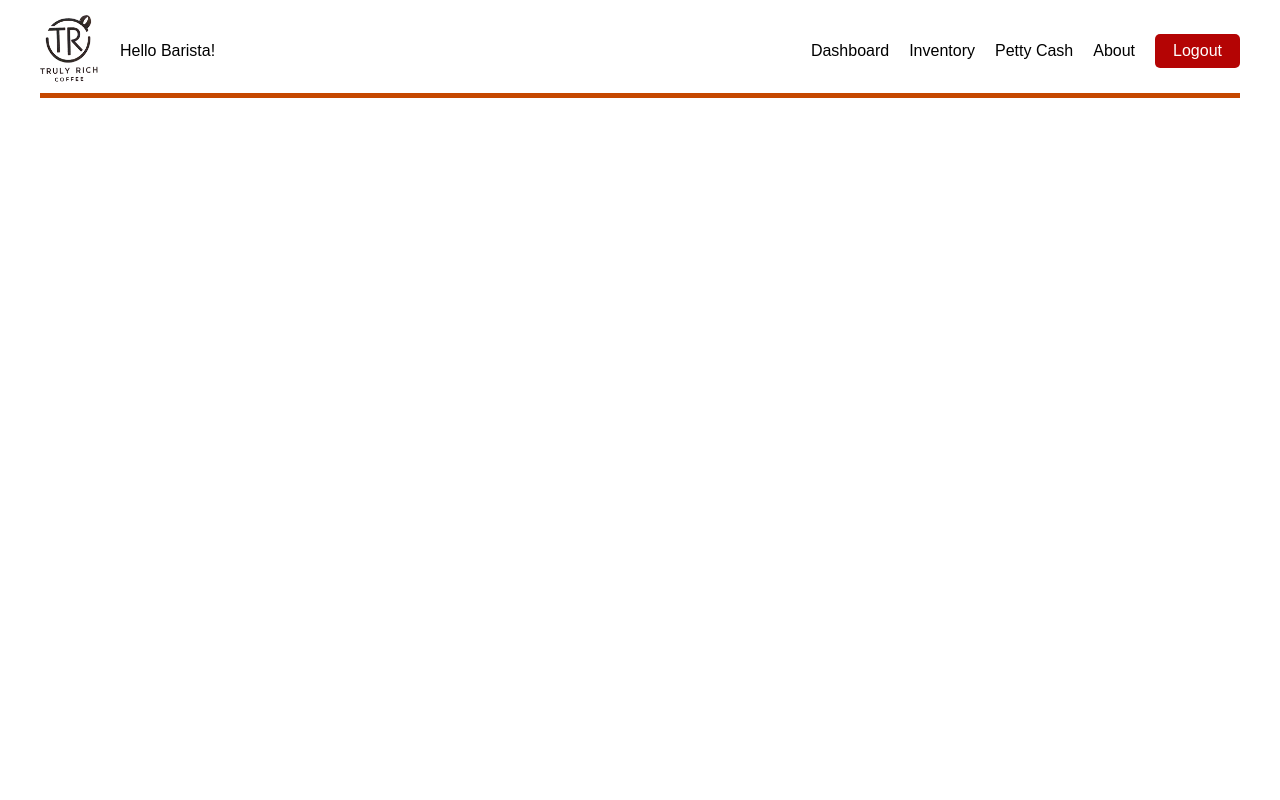
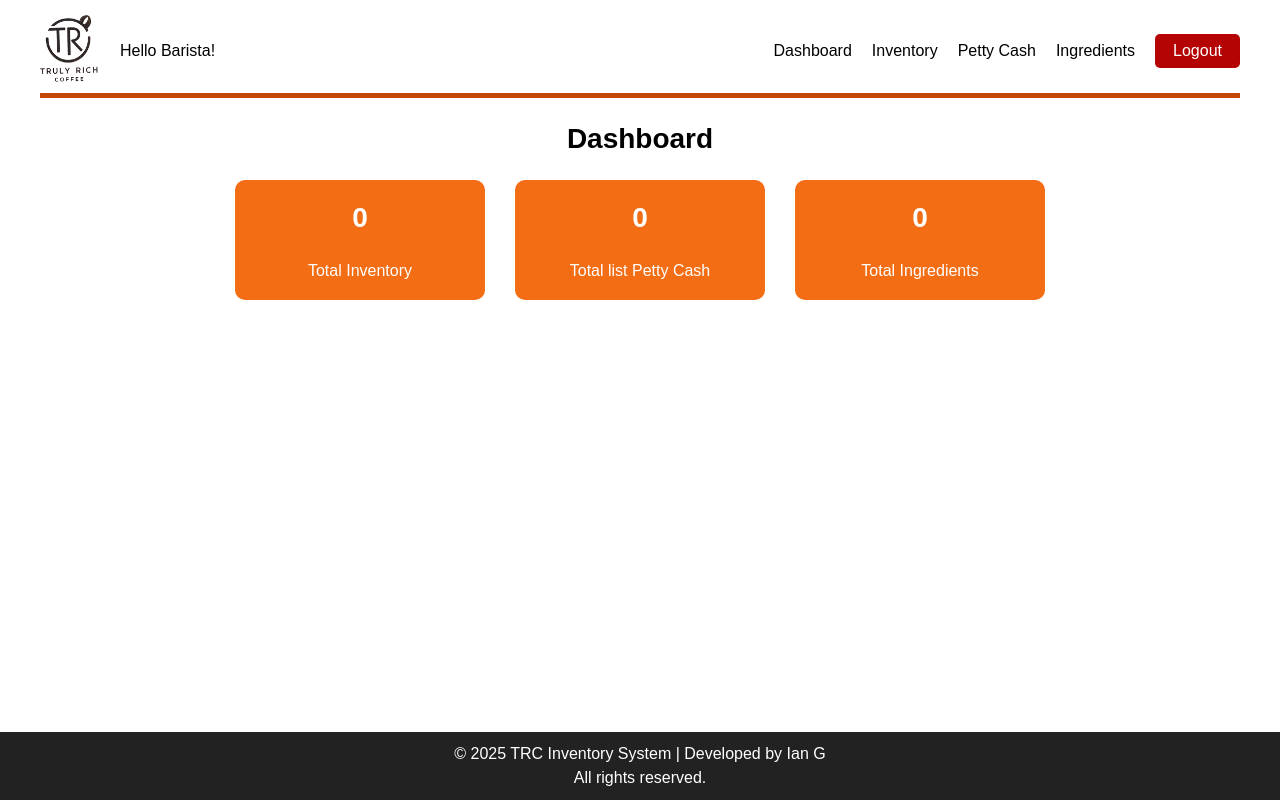
Before and after one commit to jian1219/trc-Inventory, a React (Vite) app: page /inventory in a window 1280 px wide. Both pictures are taken after a click on the button "Dashboard". Built offline with nearby package versions, Linux system fonts and the light colour scheme; no server answers; the database is empty.

Commit message:
Add new file and update project

```diff
--- a/src/App.jsx
+++ b/src/App.jsx
@@ -3,7 +3,7 @@ import { BrowserRouter as Router, Routes, Route, Link } from "react-router-dom";
 
 import Login from './pages/Login';
 import Home from './pages/Dashboard';
-import About from './pages/About';
+import Ingredients from './pages/Ingredients';
 import PettyCash from './pages/Petty_cash';
 import Inventory from './pages/Inventory'
 
@@ -15,7 +15,7 @@ function App() {
       <Routes>
         <Route path="/" element={<Login/>} />
         <Route path="/dashboard" element={<Home/>} />
-        <Route path="/about" element={<About/>} />
+        <Route path="/ingredients" element={<Ingredients/>} />
         <Route path="/petty-cash" element={<PettyCash/>} />
         <Route path="/inventory" element={<Inventory/>} />
 
--- a/src/components/Footer.jsx
+++ b/src/components/Footer.jsx
@@ -3,7 +3,7 @@ import React from 'react';
 const Footer = () => {
     return (
         <div className='footer'>
-            <p>© 2025 TRC Inventory System | Developed by Ian</p>
+            <p>© 2025 TRC Inventory System | Developed by Ian G</p>
             <p>All rights reserved.</p>
         </div>
     );
--- a/src/components/Navigation.jsx
+++ b/src/components/Navigation.jsx
@@ -17,7 +17,7 @@ const Navigation = () => {
                     <button onClick={() => navigate('/dashboard')}>Dashboard</button>
                     <button onClick={() => navigate('/inventory')}>Inventory</button>
                     <button onClick={() => navigate('/petty-cash')}>Petty Cash</button>
-                    <button onClick={() => navigate('/about')}>About</button>
+                    <button onClick={() => navigate('/ingredients')}>Ingredients</button>
                     <button className='logout'>Logout</button>
                 </div>
 
--- a/src/index.css
+++ b/src/index.css
@@ -131,6 +131,36 @@ body {
   border-bottom: 5px solid rgb(197, 72, 0);
 }
 
+
+.dashboard{
+  margin: 20px 40px 100px 40px;
+}
+
+.dashboard h1{
+  font-size: 28px;
+  font-weight: 700;
+  margin-bottom: 20px;
+  text-align: center;
+}
+.dashboard .container{
+  display: flex;
+  gap: 30px;
+  justify-content: center;
+  margin-top: 30px;
+  margin: auto;
+}
+.dashboard .box{
+  background-color: rgb(243, 109, 20);
+  width: 250px;
+  height: 120px;
+  border-radius: 10px;
+  display: flex;
+  flex-direction: column;
+  justify-content: center;
+  align-items: center;
+  color: white;
+}
+
 .navigation .left{
   display: flex;
   align-items: center;
@@ -210,7 +240,7 @@ body {
 .inventory_container .list_details{
   background-color: rgb(0, 105, 23);
   width: 300px;
-  top: 220px;
+  top: 190px;
   position: absolute;
   right: 300px;
   padding: 10px;
@@ -396,3 +426,24 @@ body {
   border-radius: 6px;
   font-weight: 700;
 }
+
+.ingredients{
+  margin: 20px 40px 2px 40px;
+}
+
+.ingredients .head-table{
+  width: 80%;
+  overflow-x: hidden;
+  margin: auto;
+  background-color: rgb(243, 109, 20);
+  padding: 6px 10px;
+  display: grid;
+  grid-template-columns: 300px 300px 200px 150px;
+  border-radius: 4px;
+}
+
+.ingredients .head-table div{
+  color: white;
+  border-right: 2px solid black;
+  margin-left: 10px;
+}
--- a/src/pages/About.jsx
+++ /dev/null
@@ -1,44 +0,0 @@
-import React, { useEffect } from 'react'
-import { supabase } from '../lib/supabaseClient';
-
-const About = () => {
-
-       useEffect(() => {
-    const fetchData = async () => {
-      try {
-        // Step 1: Fetch parent table (list_inventory)
-        const { data: listData, error: listError } = await supabase
-          .from('list_inventory')
-          .select('date, table_id')
-
-        if (listError) throw listError
-
-        console.log('🟩 Parent Table (list_inventory):', listData)
-
-        // Step 2: For each parent table_id, fetch its child items
-        for (const parent of listData) {
-          const { data: items, error: itemsError } = await supabase
-            .from('inventory')
-            .select('item_name, table_id')
-            .eq('table_id', parent.table_id)
-
-          if (itemsError) throw itemsError
-
-          console.log(`📦 Items for table_id ${parent.table_id}:`, items)
-        }
-      } catch (err) {
-        console.error('❌ Error fetching data:', err)
-      }
-    }
-
-    fetchData()
-  }, [])
-
-    return (
-        <div>
-            About
-        </div>
-    );
-}
-
-export default About;
--- a/src/pages/Dashboard.jsx
+++ b/src/pages/Dashboard.jsx
@@ -1,11 +1,78 @@
-import React from 'react';
+import React, { useEffect, useState } from 'react';
 import Navigation from '../components/Navigation';
+import Footer from '../components/Footer'
+
+import { supabase } from '../lib/supabaseClient'
+
+
 
 const Dashboard = () => {
+
+    const [list_inventory_count, set_list_inventory_Count] = useState(0);
+    const [Ingredients_count, set_ingredients_Count] = useState(0);
+
+    useEffect(() => {
+        const fetchListInventoryCount = async () => {
+            const { data, count, error } = await supabase
+            .from('list_inventory')
+            .select('*', { count: 'exact' }); // ✅ get total count
+
+            if (error) {
+            console.error('Error fetching count:', error);
+            } else {
+            console.log('List inventory count:', count);
+            set_list_inventory_Count(count);
+            }
+        };
+
+        fetchListInventoryCount();
+    }, []);
+
+    useEffect(() => {
+        const fetchIngredientsCount = async () => {
+            const { data, count, error } = await supabase
+            .from('ingredients')
+            .select('*', { count: 'exact' }); // ✅ get total count
+
+            if (error) {
+            console.error('Error fetching count:', error);
+            } else {
+            console.log('List inventory count:', count);
+            set_ingredients_Count(count);
+            }
+        };
+
+        fetchIngredientsCount();
+    }, []);
     return (
         <div>
             <Navigation />
+
+            <div className='dashboard'>
+                <h1>Dashboard</h1>
+
+                <div className='container'>
+                    <div className='box'>
+                        <h1>{list_inventory_count}</h1>
+                        <h2>Total Inventory</h2>
+                    </div>
+                    <div className='box'>
+                        <h1>0</h1>
+                        <h2>Total list Petty Cash</h2>
+                    </div>
+                    <div className='box'>
+                        <h1>{Ingredients_count}</h1>
+                        <h2>Total Ingredients</h2>
+                    </div>
+                </div>
+
+            </div>
+
+            <Footer />
         </div>
+
+
+
     );
 }
 
--- /dev/null
+++ b/src/pages/Ingredients.jsx
@@ -0,0 +1,29 @@
+import React, { useEffect } from 'react'
+import { supabase } from '../lib/supabaseClient';
+import Navigation from '../components/Navigation';
+import Footer from '../components/Footer';
+
+const About = () => {
+
+
+
+    return (
+        <div>
+          <Navigation />
+
+          <div className="ingredients">
+            <div className="head-table">
+              <div>Ingredients Name</div>
+              <div>Description</div>
+              <div>Supplier</div>
+              <div>Price</div>
+
+            </div>
+          </div>
+
+          <Footer />
+        </div>
+    );
+}
+
+export default About;
```
